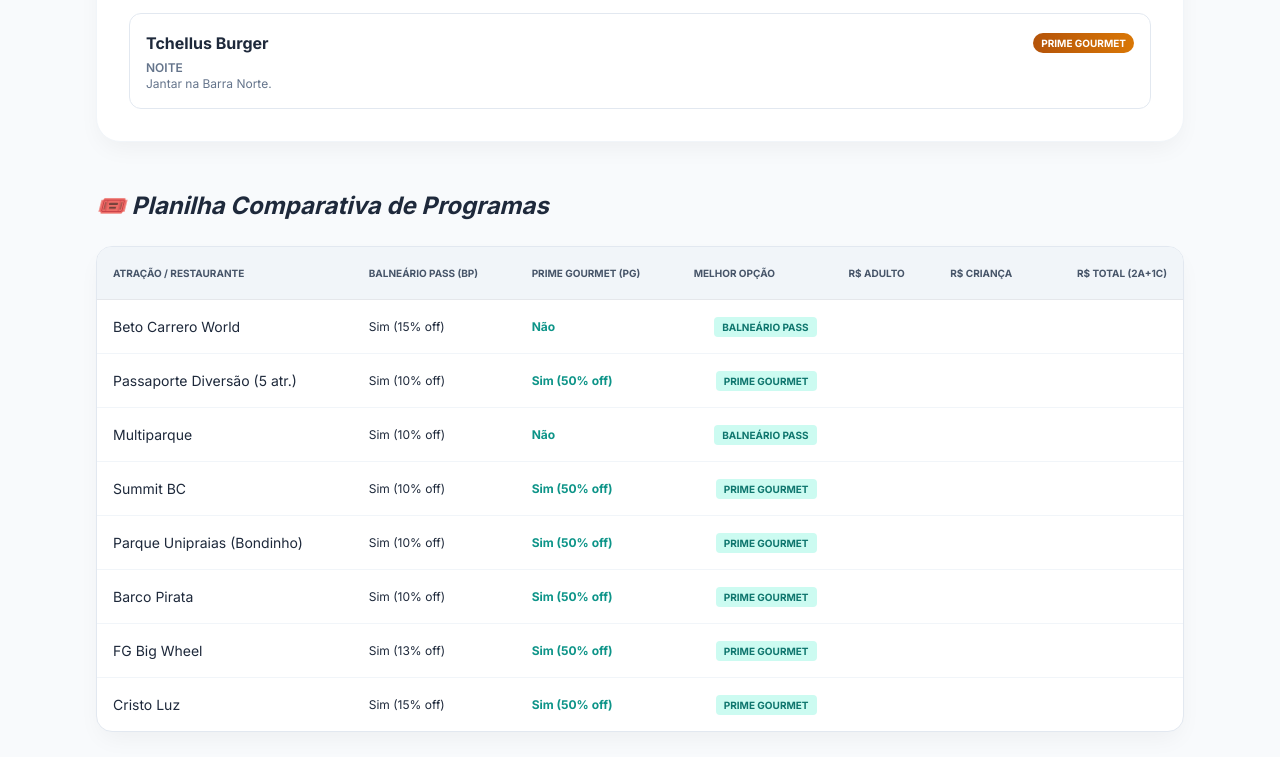
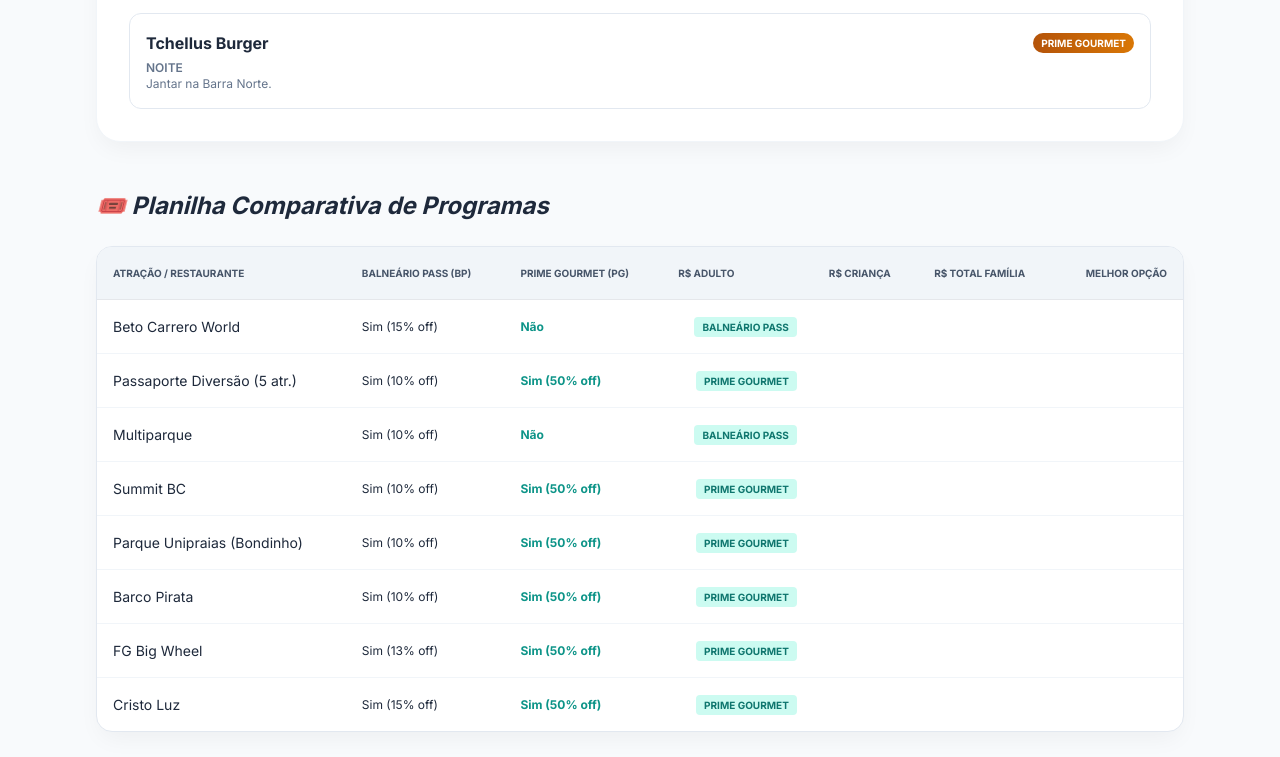
Before and after one commit to DCamilos/bc, a plain HTML site: page index.html in a window 1280 px wide. Shown: the part 1135-1892 px from the top of the page. Drawn offline with nearby package versions, Linux system fonts and the light colour scheme.

Commit message:
style: update header title to "Férias em Família - Balneário Camboriú"

```diff
--- a/index.html
+++ b/index.html
@@ -47,7 +47,7 @@
 
     <!-- Header -->
     <header class="bg-teal-700 text-white py-10 px-4 text-center">
-        <h1 class="text-3xl md:text-5xl font-bold mb-2">Expedição Balneário Camboriú</h1>
+        <h1 class="text-3xl md:text-5xl font-bold mb-2">Férias em Família - Balneário Camboriú</h1>
         <p class="text-teal-100 text-lg max-w-2xl mx-auto italic">Planejamento Estratégico: 02 a 09 de Setembro de 2026
         </p>
         <div
@@ -133,10 +133,10 @@
                                 <th class="p-4 border-b">Atração / Restaurante</th>
                                 <th class="p-4 border-b">Balneário Pass (BP)</th>
                                 <th class="p-4 border-b">Prime Gourmet (PG)</th>
-                                <th class="p-4 border-b">Melhor Opção</th>
                                 <th class="p-4 border-b">R$ Adulto</th>
                                 <th class="p-4 border-b">R$ Criança</th>
-                                <th class="p-4 border-b text-right">R$ Total (2A+1C)</th>
+                                <th class="p-4 border-b">R$ Total Família</th>
+                                <th class="p-4 border-b text-right">Melhor Opção</th>
                             </tr>
                         </thead>
                         <tbody class="divide-y divide-slate-100" id="club-table-body"></tbody>
```
